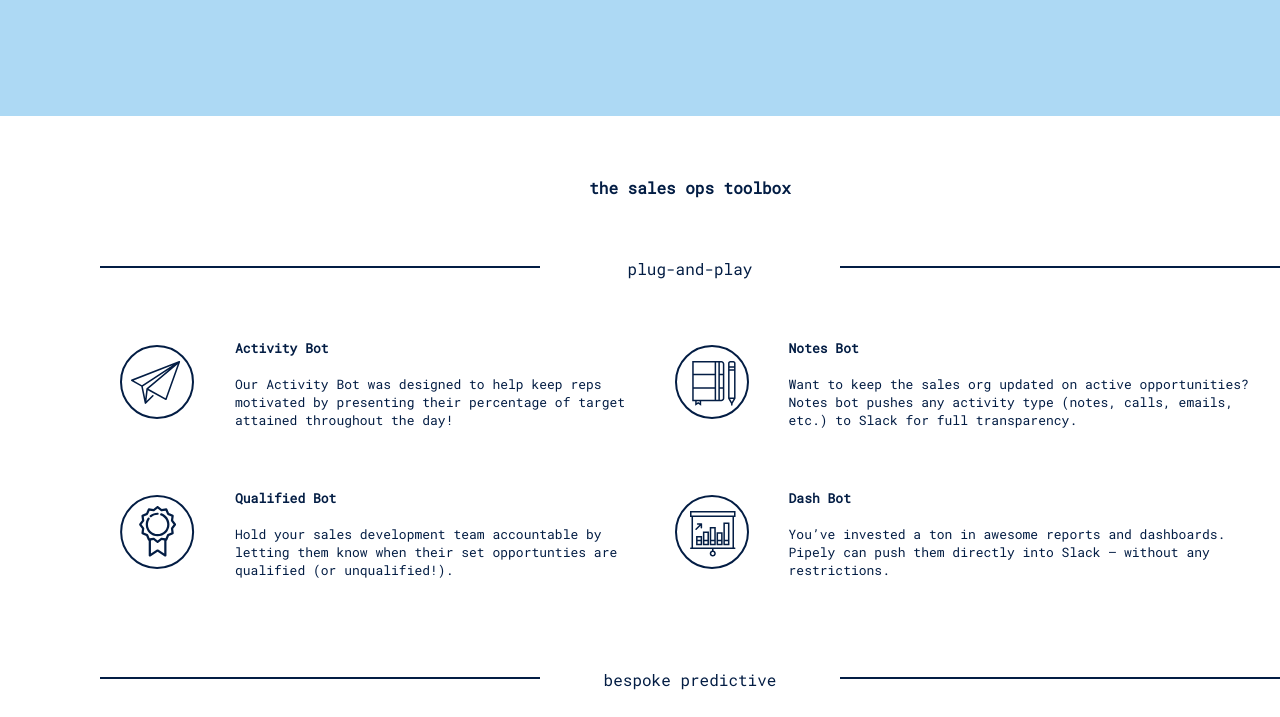
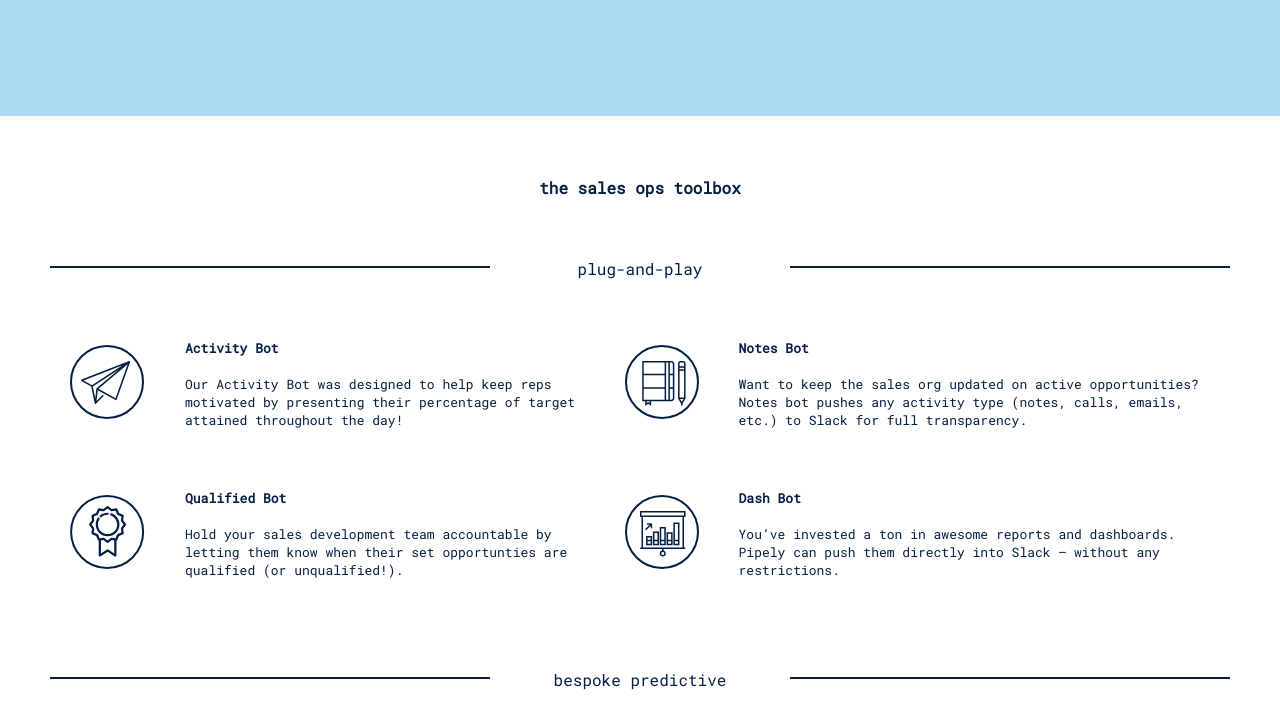
Before and after one commit to pipely-web/pipely-web.github.io, a plain HTML site: page index.html in a window 1280 px wide. Shown: the part 513-1230 px from the top of the page. Drawn offline with Linux system fonts and the light colour scheme.

Commit message:
centered

```diff
--- a/styles.css
+++ b/styles.css
@@ -21,8 +21,7 @@ body{
 #title-frame{
     text-align: center;
     margin-top: 60px;
-    align-content: center;
-
+    align-content: center
 }
 
 #header img{
@@ -30,7 +29,7 @@ body{
     margin-left: -100px;
 }
 hr{
-    padding: 0;
+
     margin-bottom: -45px   ;
     color: #031d44;
     background-color: #031d44;
@@ -80,7 +79,8 @@ h3 {
 }
 
 #features{
-        padding-left: 100px;
+  padding-left: 50px;
+  padding-right: 50px;
         padding-top: 40px;
     margin: 0 auto;
 }
```
Also changed, not shown: index.html (line endings or trailing spaces).
